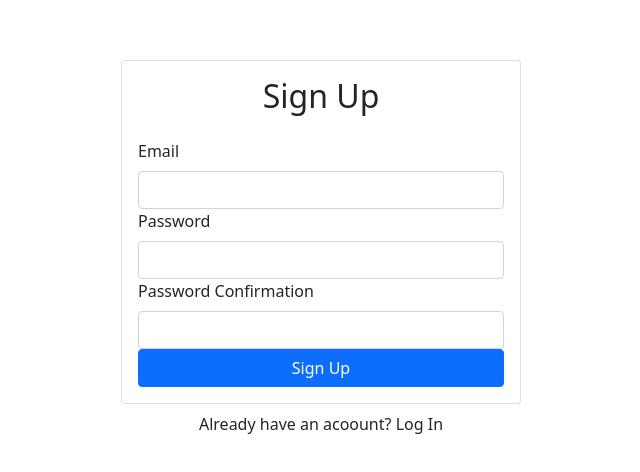
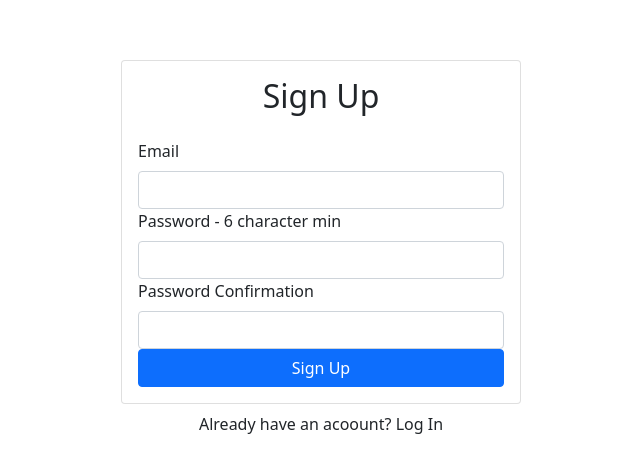
Before and after one commit to SpencerLake/TodaysVibe, a React (Create React App) app: page / in a window 1280 px wide. Shown: the part 152-624 px from the top of the page, without its empty margins (319-959 px from the left). Built offline with nearby package versions, Linux system fonts and the light colour scheme; no server answers.

Commit message:
Set up auth loading state

```diff
--- a/src/components/Signup.js
+++ b/src/components/Signup.js
@@ -1,5 +1,5 @@
-import React, { useRef } from 'react'
-import { Form, Button, Card } from 'react-bootstrap'
+import React, { useRef, useState } from 'react'
+import { Form, Button, Card, Alert } from 'react-bootstrap'
 import { useAuth } from './contexts/AuthContext'
 
 export default function Signup() {
@@ -7,11 +7,25 @@ export default function Signup() {
     const passwordRef = useRef()
     const passwordConfirmRef = useRef()
     const { signup } = useAuth()
+    const [error, setError] = useState('')
+    const [loading, setLoading] = useState(false)
 
-    function handleSubmit(e) {
+    async function handleSubmit(e) {
         e.preventDefault()
 
-        signup(emailRef.current.value, passwordRef.current.value)
+        if (passwordRef.current.value !== passwordConfirmRef.current.value) {
+            return setError('Passwords do not match')
+        }
+
+        try {
+            setError('')
+            setLoading(true)
+            await signup(emailRef.current.value, passwordRef.current.value)
+        } catch {
+            setError('Failed to create an account')
+        }
+
+        setLoading(false)
     }
 
     return (
@@ -19,20 +33,21 @@ export default function Signup() {
             <Card>
                 <Card.Body>
                     <h2 className='text-center mb-4'>Sign Up</h2>
-                    <Form>
+                    {error && <Alert variant='danger'>{error}</Alert>}
+                    <Form onSubmit={handleSubmit}>
                         <Form.Group id='email'>
                             <Form.Label>Email</Form.Label>
                             <Form.Control type="email" ref={emailRef} required />
                         </Form.Group>
                         <Form.Group id='password'>
-                            <Form.Label>Password</Form.Label>
+                            <Form.Label>Password - 6 character min</Form.Label>
                             <Form.Control type="password" ref={passwordRef} required />
                         </Form.Group>
                         <Form.Group id='password-confirm'>
                             <Form.Label>Password Confirmation</Form.Label>
                             <Form.Control type="password" ref={passwordConfirmRef} required />
                         </Form.Group>
-                        <Button className="w-100" type='Submit'>Sign Up</Button>
+                        <Button disabled={loading} className="w-100" type='Submit'>Sign Up</Button>
                     </Form>
                 </Card.Body>
             </Card>
--- a/src/components/contexts/AuthContext.js
+++ b/src/components/contexts/AuthContext.js
@@ -8,7 +8,8 @@ export function useAuth() {
 }
 
 export default function AuthProvider({ children }) {
-    const [currentUser, setCurrentUser]= useState()
+    const [currentUser, setCurrentUser] = useState()
+    const [loading, setLoading] = useState(true)
 
     function signup(email, password) {
         return auth.createUserWithEmailAndPassword(email, password)
@@ -16,6 +17,7 @@ export default function AuthProvider({ children }) {
 
     useEffect(() => {
        const unsubscribe = auth.onAuthStateChanged(user => {
+            setLoading(false)
             setCurrentUser(user)
         })
 
@@ -29,7 +31,7 @@ export default function AuthProvider({ children }) {
 
     return (
         <AuthContext.Provider value={value}>
-            {children}
+            {!loading && children}
         </AuthContext.Provider>
     )
 }
--- a/src/components/firebase.js
+++ b/src/components/firebase.js
@@ -3,11 +3,11 @@ import 'firebase/auth'
 
 const app = firebase.initializeApp({
     apiKey: process.env.REACT_APP_FIREBASE_API_KEY,
-    authDomain: process.env.REACT_APPFIREBASE_AUTH_DOMAIN,
-    projectId: process.env.REACT_APPFIREBASE_PROJECT_ID,
-    storageBucket: process.env.REACT_APPFIREBASE_STORAGE_BUCKET,
-    messagingSenderId: process.env.REACT_APPFIREBASE_MESSAGING_SENDER_ID,
-    appId: process.env.REACT_APPFIREBASE_APP_ID
+    authDomain: process.env.REACT_APP_FIREBASE_AUTH_DOMAIN,
+    projectId: process.env.REACT_APP_FIREBASE_PROJECT_ID,
+    storageBucket: process.env.REACT_APP_FIREBASE_STORAGE_BUCKET,
+    messagingSenderId: process.env.REACT_APP_FIREBASE_MESSAGING_SENDER_ID,
+    appId: process.env.REACT_APP_FIREBASE_APP_ID
 })
 
 export const auth = app.auth()
```
